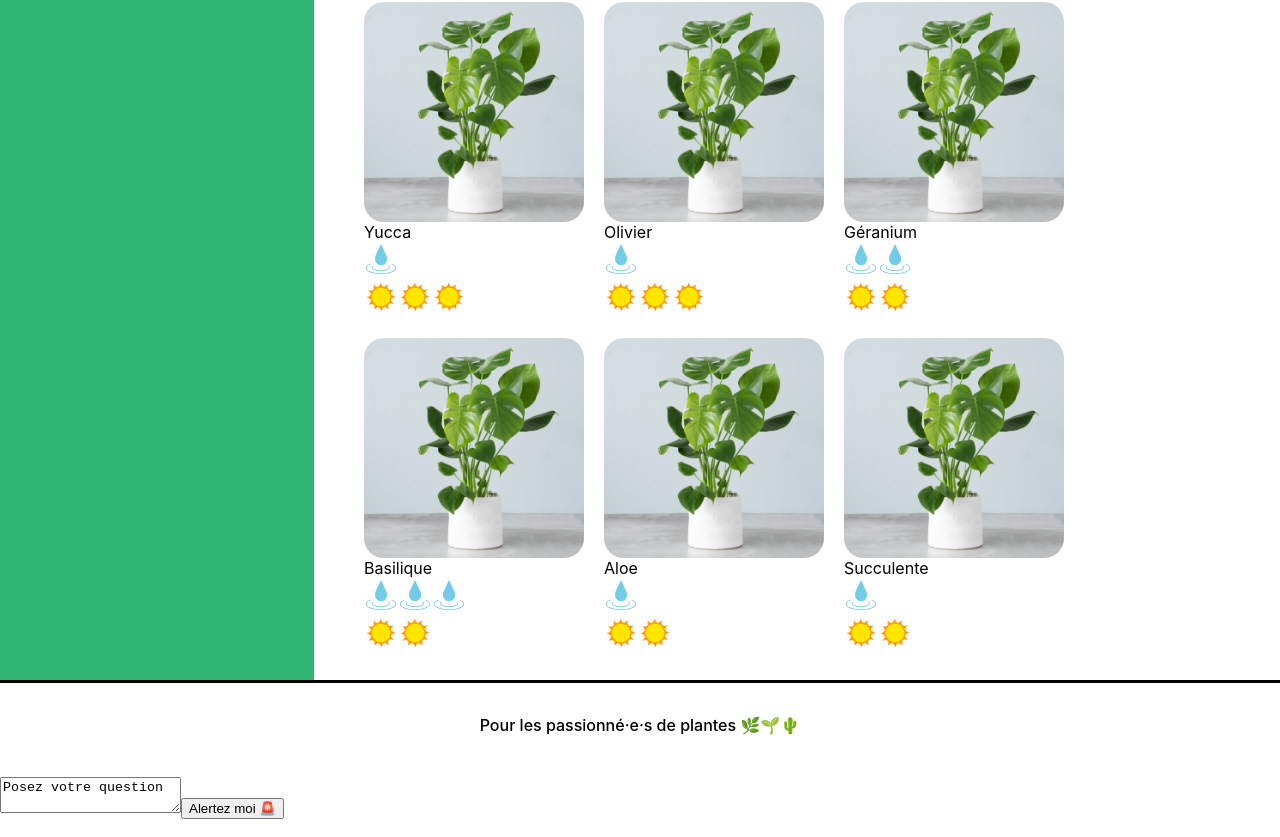
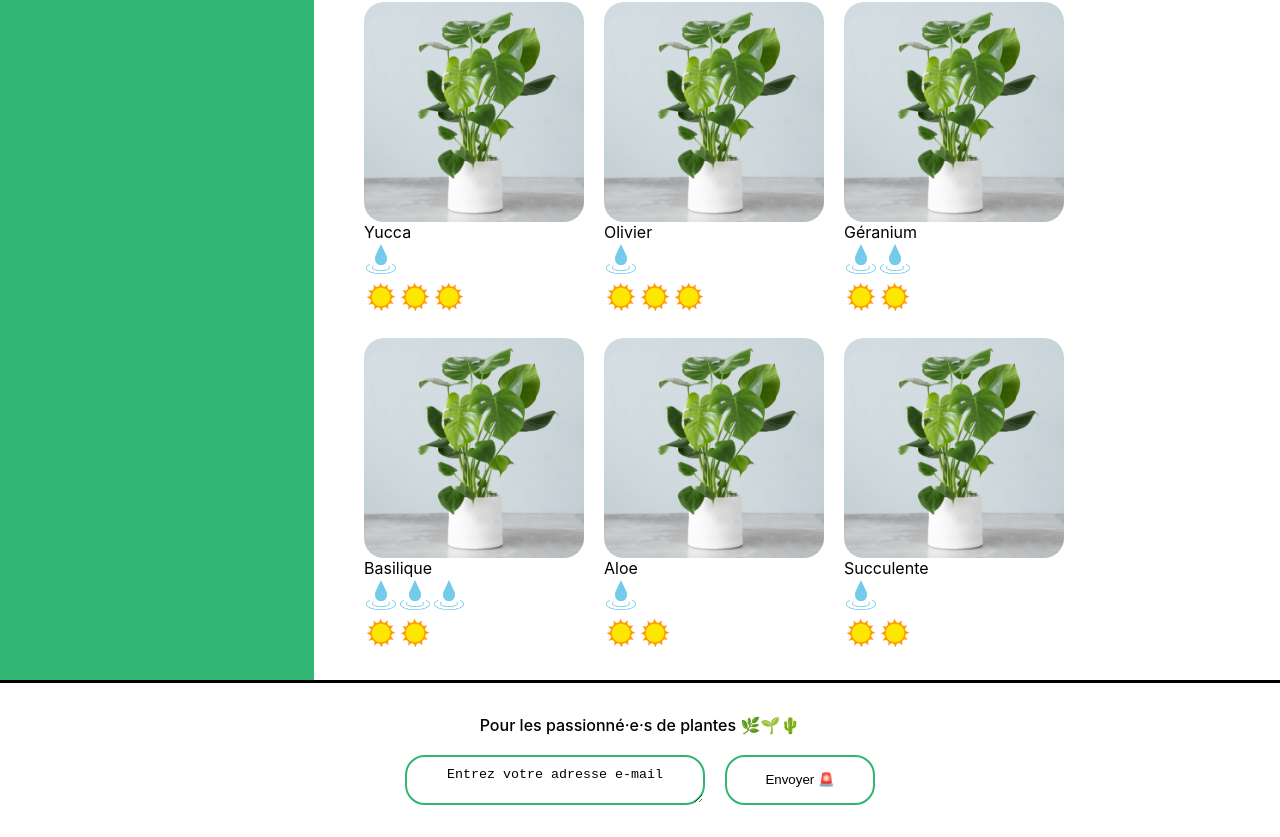
Before and after one commit to djaikey/la-maison-jungle, a React (Create React App) app: page / in a window 1280 px wide. Shown: the part 615-1452 px from the top of the page. Built offline with nearby package versions, Linux system fonts and the light colour scheme.

Commit message:
Gestion de Formulaire

```diff
--- a/src/Components/App.js
+++ b/src/Components/App.js
@@ -15,8 +15,6 @@ function App() {
       </div>
       <Footer />
 
-      <QuestionForm/>
-
     </div>)
 }
 
--- a/src/Components/Footer.js
+++ b/src/Components/Footer.js
@@ -1,5 +1,6 @@
 import { useState } from 'react'
 import '../Styles/Footer.css'
+import QuestionForm from './QuestionForm'
 
 
 
@@ -11,6 +12,7 @@ function Footer() {
 			<div className='lmj-footer-elem'>
 				Pour les passionné·e·s de plantes 🌿🌱🌵
 			</div>
+			<div><QuestionForm></QuestionForm></div>
 
 		</footer>
 	)
--- a/src/Components/QuestionForm.js
+++ b/src/Components/QuestionForm.js
@@ -1,18 +1,19 @@
 import { useState } from "react"
+import '../Styles/QuestionFormulaire.css'
 
 function QuestionForm() {
-    const [inputValue, setInputValue] = useState('Posez votre question')
+    const [inputValue, setInputValue] = useState('Entrez votre adresse e-mail')
 
     return (
 
 
-        <div>
+        <div className="form" >
 
-            <textarea
+            <textarea className="text-area"
                 value={inputValue}
                 onChange={(e)=> setInputValue(e.target.value)}
             />
-            <button onClick={()=> alert(inputValue)}>Alertez moi 🚨</button>
+            <button className="form-button" onClick={()=> alert(inputValue)}>Envoyer 🚨</button>
         </div>
 
     )
@@ -21,7 +22,7 @@ function QuestionForm() {
 
 export default QuestionForm
 
-/* states*/
+/* Event*/
 
 
 function handleSubmit(e) {
--- a/src/Styles/Footer.css
+++ b/src/Styles/Footer.css
@@ -10,5 +10,5 @@
 }
 
 .lmj-footer-elem {
-	margin-bottom: 10px;
+	margin-bottom: 20px;
 }
--- /dev/null
+++ b/src/Styles/QuestionFormulaire.css
@@ -0,0 +1,24 @@
+.form{
+    display: flex;
+    gap: 20px;
+
+}
+
+.text-area{
+    box-sizing: border-box;
+    padding: 10px;
+    width: 300px;
+    height: 50px;
+    text-align: center;
+    text-overflow: initial;
+    border: 2px solid#31b572;
+    border-radius: 20px;
+}
+
+.form-button{
+    background-color: transparent;
+    border: 2px solid#31b572;
+    border-radius:20px;
+    width: 150px;
+    height: 50px;
+}
```
